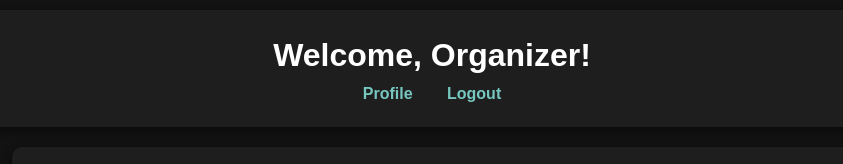
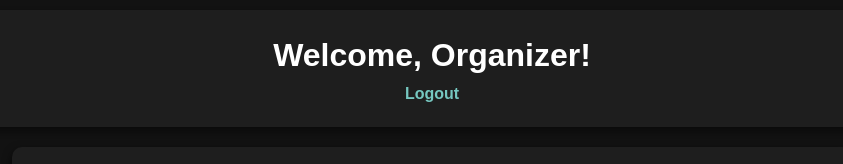
Before and after one commit to AnshuIITR44/FitKnight-, a website: page frontend/organizer-dashboard.html in a window 1280 px wide. Shown: the top 164 px of the page, without its empty margins (208-1051 px from the left). Drawn offline with Linux system fonts and the light colour scheme; no server answers.

Commit message:
Update organizer-dashboard.html

```diff
--- a/frontend/organizer-dashboard.html
+++ b/frontend/organizer-dashboard.html
@@ -10,7 +10,6 @@
   <header>
     <h1>Welcome, Organizer!</h1>
     <nav>
-      <a href="profile.html">Profile</a>
       <a href="index.html">Logout</a>
     </nav>
   </header>
```
